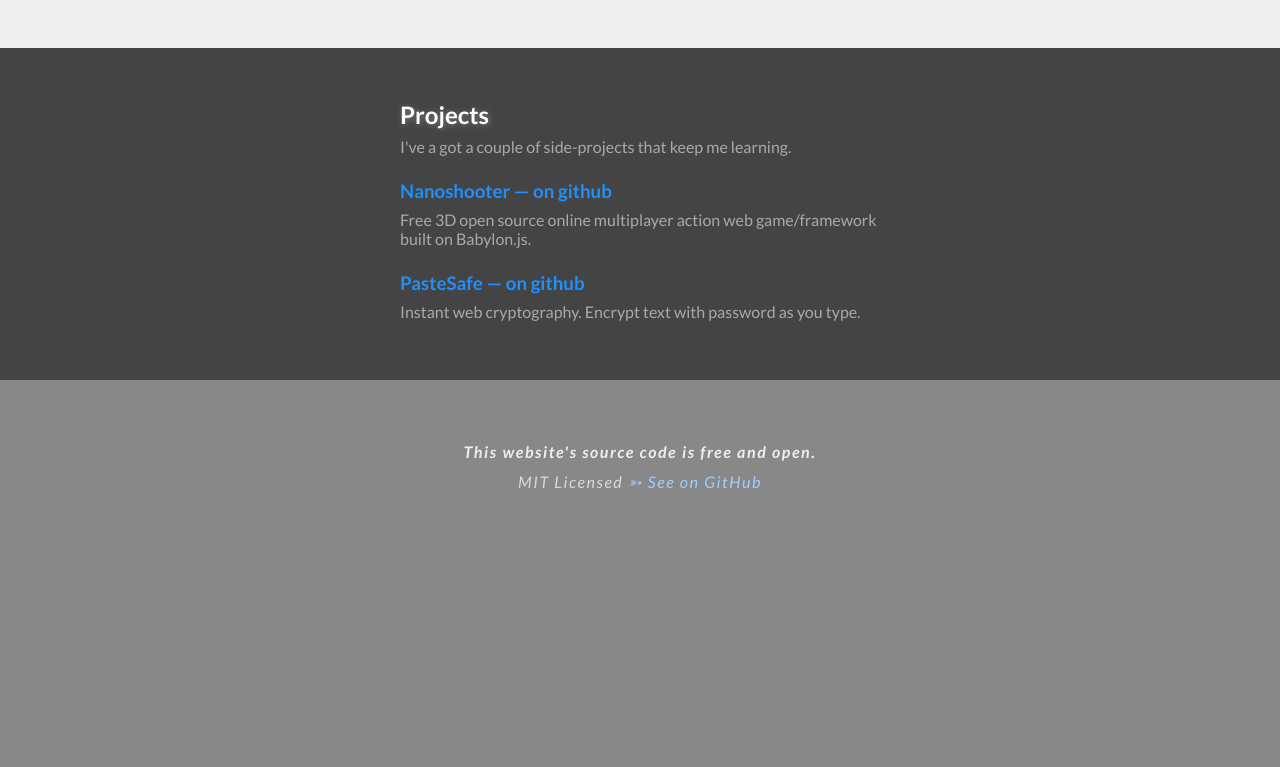
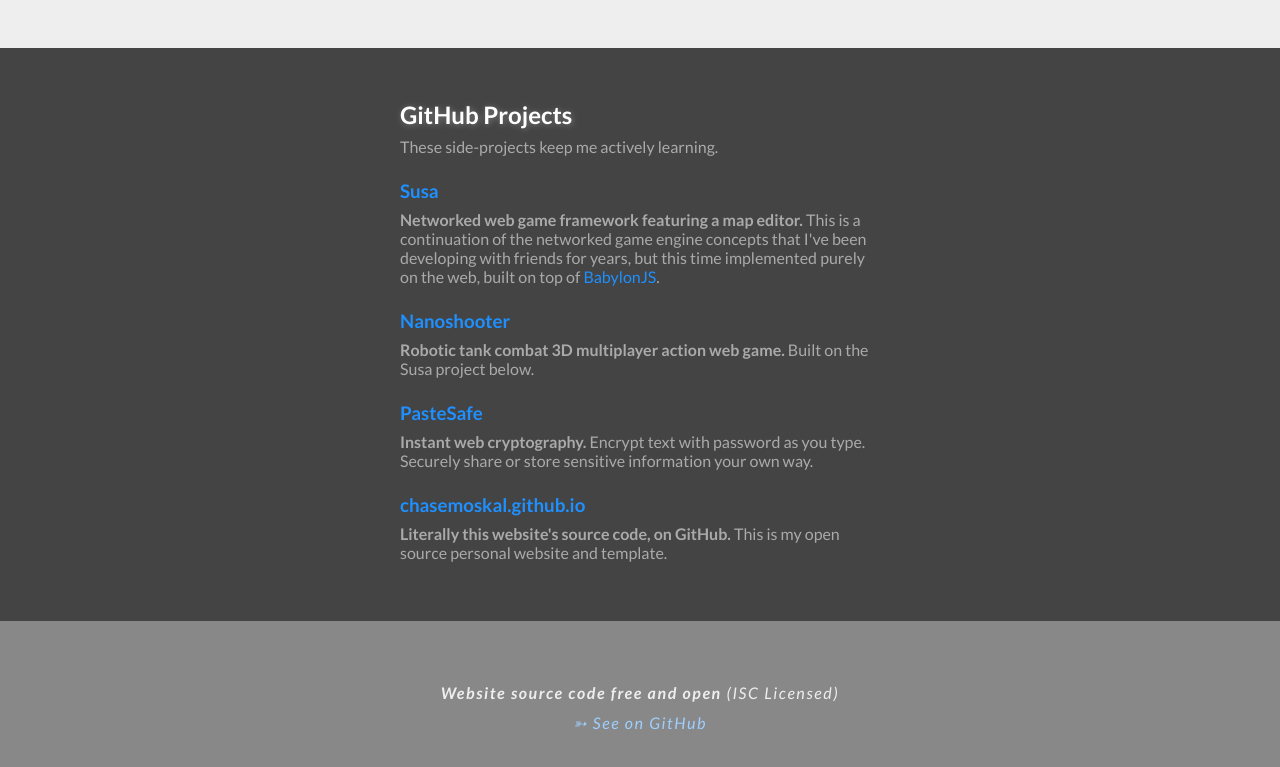
Before and after one commit to chase-moskal/chase-moskal.github.io, a website: page index.html in a window 1280 px wide. Shown: the part 159-926 px from the top of the page. Before the commit the page ends 800 px from the top, so only its background shows below. Drawn offline with Linux system fonts and the light colour scheme.

Commit message:
Update website. Add Susa project, and more.

```diff
--- a/index.html
+++ b/index.html
@@ -4,7 +4,7 @@
     <meta charset="utf-8"/>
     <meta name="viewport" content="width=device-width"/>
 
-    <title>Chase Moskal — TypeScript Developer</title>
+    <title>Chase Moskal – TypeScript Developer</title>
 
     <link rel="stylesheet" href="https://fonts.googleapis.com/css?family=Lato:400,700,300,300italic,400italic,700italic"/>
     <link rel="stylesheet" href="build/style.css"/>
@@ -66,6 +66,7 @@
           <li><a href="#blog">Blog</a></li>
         </ol>
       </nav>-->
+
     </header>
 
     <!--
@@ -76,32 +77,52 @@
       <!-- Projects section -->
       <section>
         <div class="projects">
-          <h2>Projects</h2>
-          <p>I've a got a couple of side-projects that keep me learning.</p>
+          <h2>GitHub Projects</h2>
+          <p>These side-projects keep me actively learning.</p>
+
+          <!-- Susa -->
           <section>
             <h3>
-              <a href="https://github.com/ChaseMoskal/Nanoshooter" target="_blank">Nanoshooter — on github</a>
+              <a href="https://github.com/AkkadianGames/Susa#readme" target="_blank">Susa</a>
             </h3>
-            <p>Free 3D open source online multiplayer action web game/framework built on Babylon.js.</p>
+            <p><strong>Networked web game framework featuring a map editor.</strong> This is a continuation of the networked game engine concepts that I've been developing with friends for years, but this time implemented purely on the web, built on top of <a href="http://www.babylonjs.com/">BabylonJS</a>.</p>
           </section>
+
+          <!-- Nanoshooter -->
           <section>
             <h3>
-              <a href="https://pastesafe.github.io/" target="_blank">PasteSafe — on github</a>
+              <a href="https://github.com/AkkadianGames/Nanoshooter#readme" target="_blank">Nanoshooter</a>
             </h3>
-            <p>Instant web cryptography. Encrypt text with password as you type.</p>
+            <p><strong>Robotic tank combat 3D multiplayer action web game.</strong> Built on the Susa project below.</p>
           </section>
+
+          <!-- PasteSafe -->
+          <section>
+            <h3>
+              <a href="https://pastesafe.github.io/" target="_blank">PasteSafe</a>
+            </h3>
+            <p><strong>Instant web cryptography.</strong> Encrypt text with password as you type. Securely share or store sensitive information your own way.</p>
+          </section>
+
+          <!-- chasemoskal.github.io -->
+          <section>
+            <h3>
+              <a href="https://github.com/ChaseMoskal/chasemoskal.github.io" target="_blank">chasemoskal.github.io</a>
+            </h3>
+            <p><strong>Literally this website's source code, on GitHub.</strong> This is my open source personal website and template.</p>
+          </section>
+
         </div>
       </section>
 
+      <!-- Footer -->
       <footer>
         <section class="free-and-open">
-          <p><strong>This website's source code is free and open.</strong></p>
-          <p>
-            <small>MIT Licensed</small>
-            <a href="https://github.com/ChaseMoskal/chasemoskal.github.io" target="_blank">➳ See on GitHub</a>
-          </p>
+          <p><strong>Website source code free and open</strong> (ISC Licensed)</p>
+          <p><a href="https://github.com/ChaseMoskal/chasemoskal.github.io" target="_blank">➳ See on GitHub</a></p>
         </section>
       </footer>
+
     </main>
   </body>
 </html>
```
